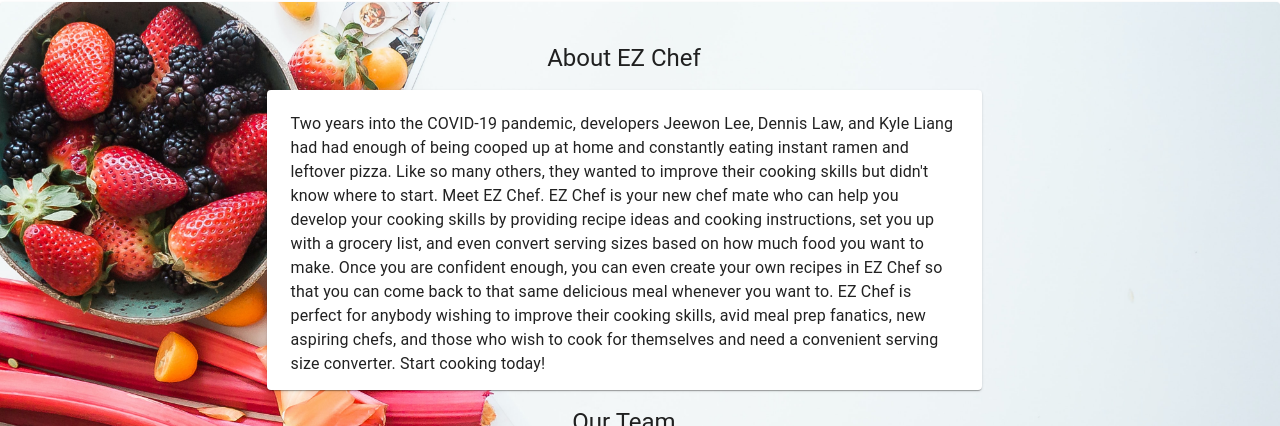
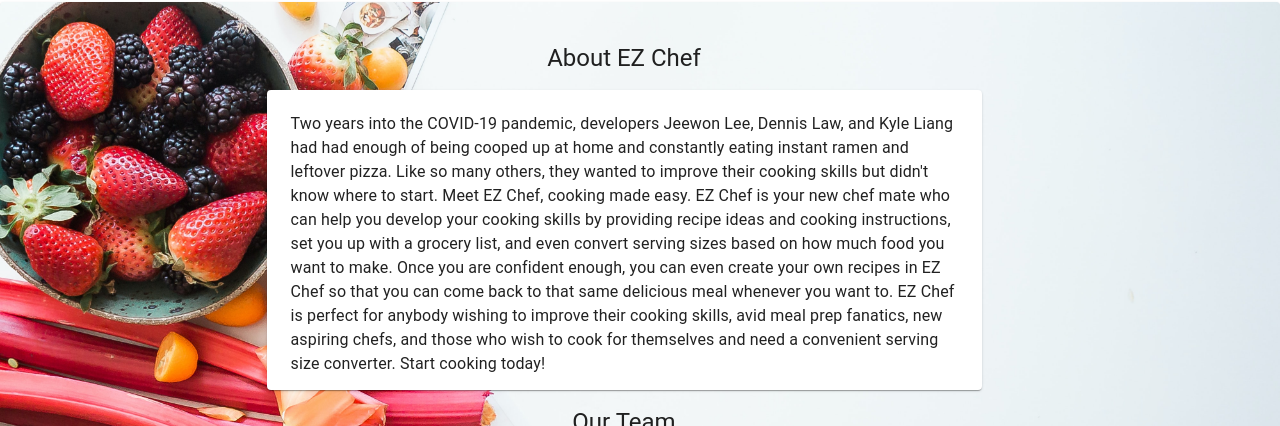
Before and after one commit to denn15law/ez-chef, a React (Create React App) app in the folder frontend/: page /about in a window 1280 px wide. Shown: the part 78-504 px from the top of the page. Built offline with nearby package versions, Linux system fonts and the light colour scheme.

Commit message:
Update about description

```diff
--- a/frontend/src/components/About.js
+++ b/frontend/src/components/About.js
@@ -86,18 +86,18 @@
                       cooped up at home and constantly eating instant ramen and
                       leftover pizza. Like so many others, they wanted to
                       improve their cooking skills but didn't know where to
-                      start. Meet EZ Chef. EZ Chef is your new chef mate who can
-                      help you develop your cooking skills by providing recipe
-                      ideas and cooking instructions, set you up with a grocery
-                      list, and even convert serving sizes based on how much
-                      food you want to make. Once you are confident enough, you
-                      can even create your own recipes in EZ Chef so that you
-                      can come back to that same delicious meal whenever you
-                      want to. EZ Chef is perfect for anybody wishing to improve
-                      their cooking skills, avid meal prep fanatics, new
-                      aspiring chefs, and those who wish to cook for themselves
-                      and need a convenient serving size converter. Start
-                      cooking today!
+                      start. Meet EZ Chef, cooking made easy. EZ Chef is your
+                      new chef mate who can help you develop your cooking skills
+                      by providing recipe ideas and cooking instructions, set
+                      you up with a grocery list, and even convert serving sizes
+                      based on how much food you want to make. Once you are
+                      confident enough, you can even create your own recipes in
+                      EZ Chef so that you can come back to that same delicious
+                      meal whenever you want to. EZ Chef is perfect for anybody
+                      wishing to improve their cooking skills, avid meal prep
+                      fanatics, new aspiring chefs, and those who wish to cook
+                      for themselves and need a convenient serving size
+                      converter. Start cooking today!
                     </p>
                   </CardContent>
                 </Card>
```
